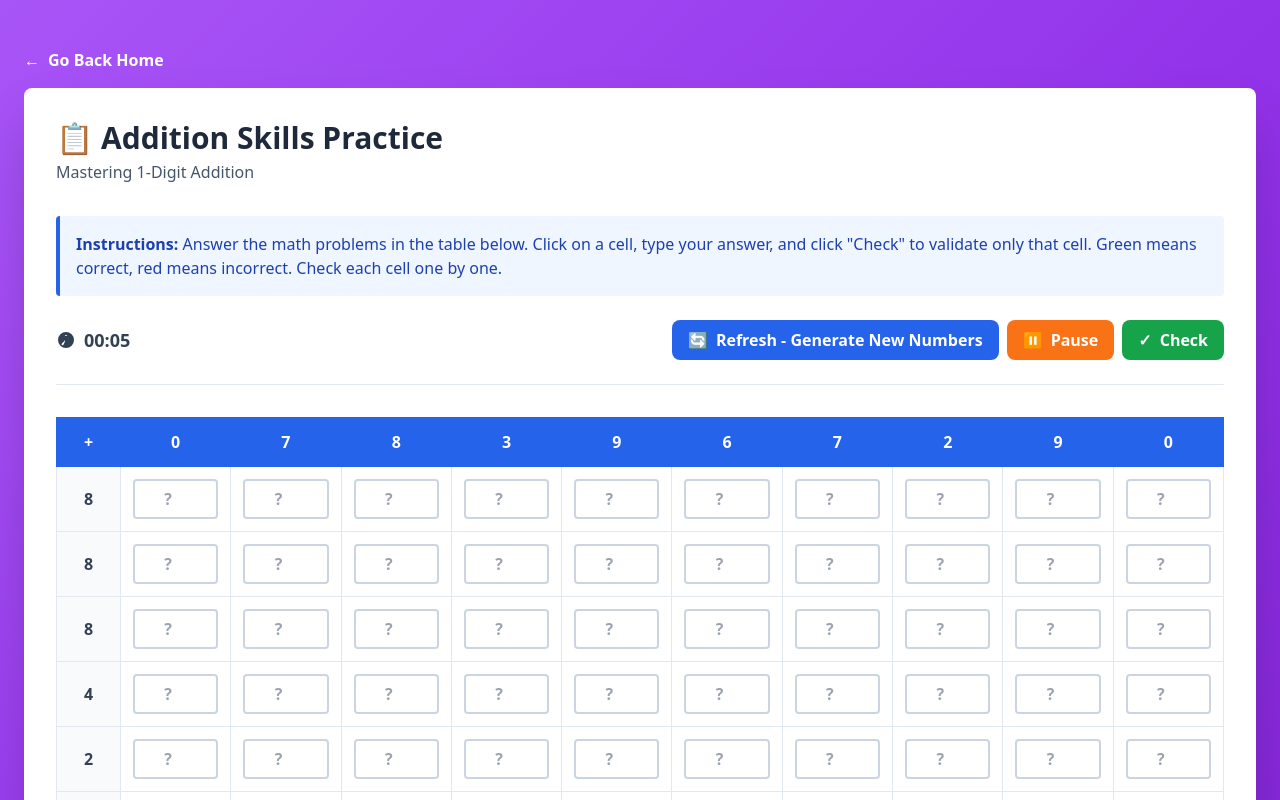
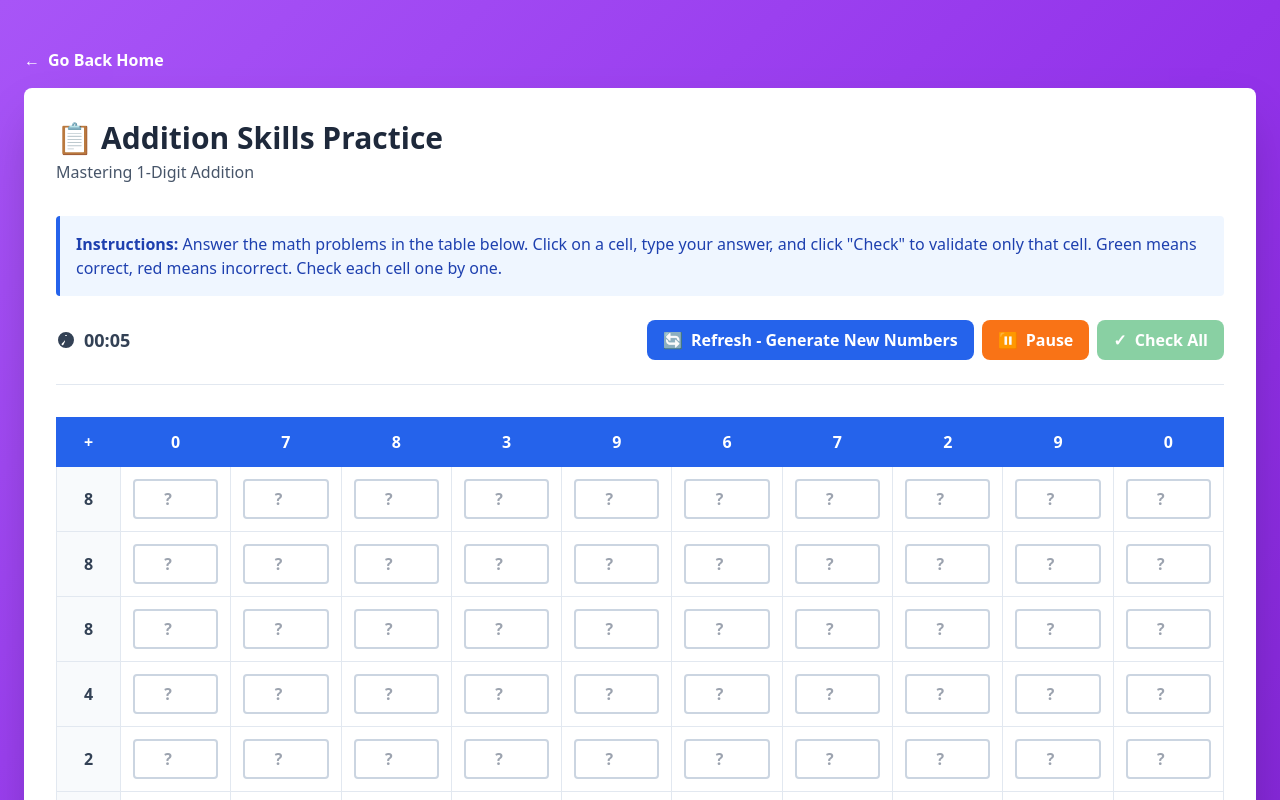
Before and after one commit to DevMohit7049/mathmastery, a React (Vite) app: page /practice/1/digits/1/count/1 in a window 1280 px wide. Shown: the top 800 px of the page. Built offline with nearby package versions, Linux system fonts and the light colour scheme.

Commit message:
completionId: cgen-4f03254592844215977cd44f78123864
cgen-4f03254592844215977cd44f78123864

```diff
--- a/client/pages/Practice.tsx
+++ b/client/pages/Practice.tsx
@@ -313,15 +313,10 @@ export default function Practice() {
                 )}
                 <button
                   onClick={handleCheckAllAnswers}
-                  className="flex items-center justify-center gap-2 px-2 sm:px-3 lg:px-4 py-2 bg-green-600 text-white font-semibold rounded-lg hover:bg-green-700 transition text-xs sm:text-sm lg:text-base"
-                  disabled={
-                    !focusedCell ||
-                    answers.get(
-                      `${focusedCell.rowNum}-${focusedCell.colNum}`,
-                    ) === null
-                  }
+                  className="flex items-center justify-center gap-2 px-2 sm:px-3 lg:px-4 py-2 bg-green-600 text-white font-semibold rounded-lg hover:bg-green-700 transition text-xs sm:text-sm lg:text-base disabled:opacity-50 disabled:cursor-not-allowed"
+                  disabled={answers.size === 0}
                 >
-                  <span>✓</span> <span className="hidden sm:inline">Check</span>
+                  <span>✓</span> <span className="hidden sm:inline">Check All</span>
                   <span className="sm:hidden">Check</span>
                 </button>
               </div>
```
